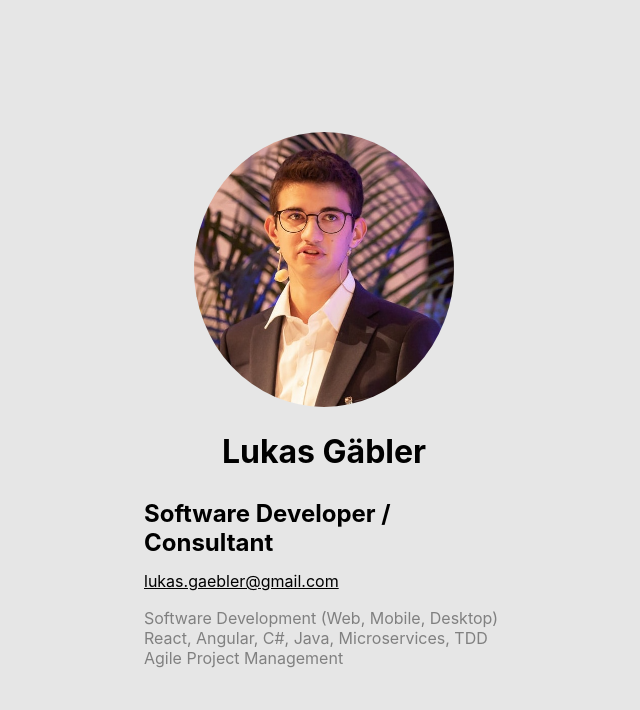
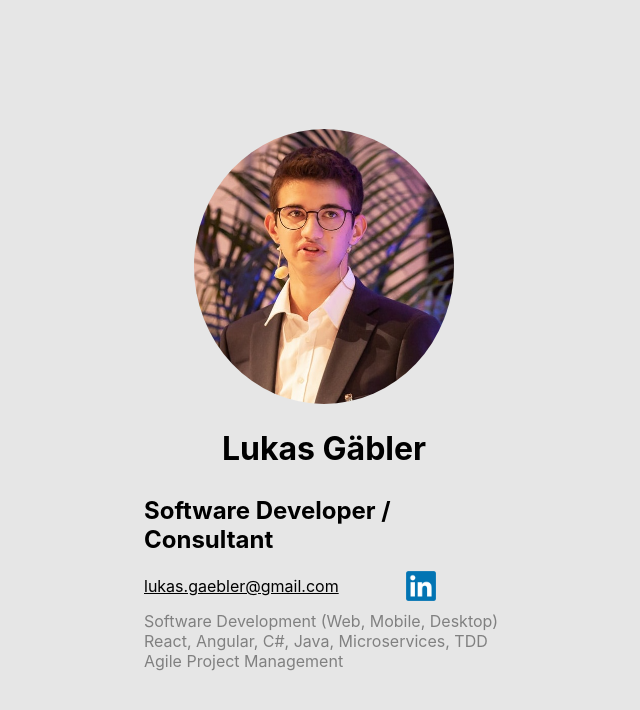
Before and after one commit to LukasGaebler/LukasGaebler, a Next.js app: page / in a window 1280 px wide. Shown: the top 710 px of the page, without its empty margins (316-956 px from the left). Built offline with nearby package versions, Linux system fonts and the light colour scheme.

Commit message:
feat: add linkedin icon

```diff
--- a/pages/_app.tsx
+++ b/pages/_app.tsx
@@ -1,10 +1,24 @@
 import "../styles/globals.css";
 import type { AppProps } from "next/app";
 import Head from "next/head";
+import Script from "next/script";
 
 function MyApp({ Component, pageProps }: AppProps) {
   return (
     <>
+        <Script
+          src="https://www.googletagmanager.com/gtag/js?id=G-XLXBNN5VQR"
+          strategy="afterInteractive"
+        />
+        <Script id="google-analytics" strategy="afterInteractive">
+          {`
+            window.dataLayer = window.dataLayer || [];
+            function gtag(){window.dataLayer.push(arguments);}
+            gtag('js', new Date());
+
+            gtag('config', 'G-XLXBNN5VQR');
+          `}
+      </Script>
       <Head>
         <title>Home - Lukas Gäbler</title>
         <link rel="shortcut icon" href="/logo.png" />
--- a/pages/index.tsx
+++ b/pages/index.tsx
@@ -2,27 +2,34 @@ import type { NextPage } from 'next'
 import Image from 'next/image'
 import Link from 'next/link'
 import styles from "../styles/Home.module.scss"
-import {BiChevronDown} from "react-icons/bi"
 import {Fade} from "react-reveal";
-import Head from 'next/head'
+import linkedIn from "../public/linkedin.png"
 
 const Home: NextPage = () => {
   return (
     <>
-
-
       <div className={styles.header}>
+        <div className={styles.content}>
           <div className={styles.profilePic}>
-          <Image className={styles.profilePicImage} src={"/cio_talk.jpg"} width={260} height={275}/>
+            <Image className={styles.profilePicImage} src={"/cio_talk.jpg"} width={260} height={275} alt="Lukas Gäbler"/>
           </div>
           <h1>Lukas Gäbler</h1>
           <Fade bottom delay={200}>
             <h2>Software Developer / Consultant</h2>
           </Fade>
           <Fade bottom delay={200}>
-          <p className={styles.email}>
+            <div className={styles.contactContainer}>
+              <div className={styles.email}>
                 <Link href={"mailto:lukas.gaebler@gmail.com"}>lukas.gaebler@gmail.com</Link>
-          </p>
+              </div>
+              <div className={styles.linkedInLink}>
+                <div className={styles.linkedInLogoContainer}>
+                  <a href="https://www.linkedin.com/in/lukas-gaebler/">
+                    <Image  src={linkedIn} alt="linked in" />
+                  </a>
+                </div>
+              </div>
+            </div>
           </Fade>
           <Fade bottom delay={200}>
             <p className={styles.skills}>
@@ -35,9 +42,7 @@ const Home: NextPage = () => {
               Agile Project Management
             </p>
           </Fade>
-        {/*<p className={styles.down}>
-          <BiChevronDown></BiChevronDown>
-      </p>*/}
+        </div>
       </div>
     </>
   )
--- a/styles/Home.module.scss
+++ b/styles/Home.module.scss
@@ -1,22 +1,55 @@
 .header {
+  height: 100vh;
+  width: 100vw;
+  padding: 20px;
   display: flex;
     justify-content: center;
     align-items: center;
     flex-direction: column;
-  height: 100vh;
-  width: 100vw;
+
+    .content {
+    display: flex;
+    justify-content: center;
+    align-items: center;
+    flex-direction: column;
+    width: 100%;
+    max-width: 400px;
     padding: 20px;
-
-  h2, p {
+    h2,
+    p {
       width: 100%;
       max-width: 360px;
       margin: 7px;
       text-align: left;
     }
 
+    .contactContainer {
+      display: flex;
+      align-items: center;
+      flex-direction: row;
+      align-items: center;
+      width: 100%;
+      margin-top: 10px;
+      margin-bottom: 10px;
+
       .email {
+        width: 100%;
         text-decoration: underline;
-    margin-bottom: 17px;
+      }
+
+      .linkedInLink {
+        width: 100%;
+        display: flex;
+        justify-content: center;
+        align-items: center;
+
+        .linkedInLogoContainer {
+          max-height: 30px;
+          max-width: 30px;
+          height: auto;
+          width: auto;
+        }
+      }
     }
 
     .down {
@@ -35,6 +68,7 @@
       border-radius: 100%;
     }
   }
+}
 
 @media only screen and (max-width: 900px) {
   .work {
@@ -44,7 +78,7 @@
       flex-direction: column;
 
       div {
-        min-width: 250px!important;
+        min-width: 250px !important;
         max-width: 80%;
       }
     }
```
Also changed, not shown: public/linkedin.png (added). Lines whose indentation alone changed are shown as unchanged.
